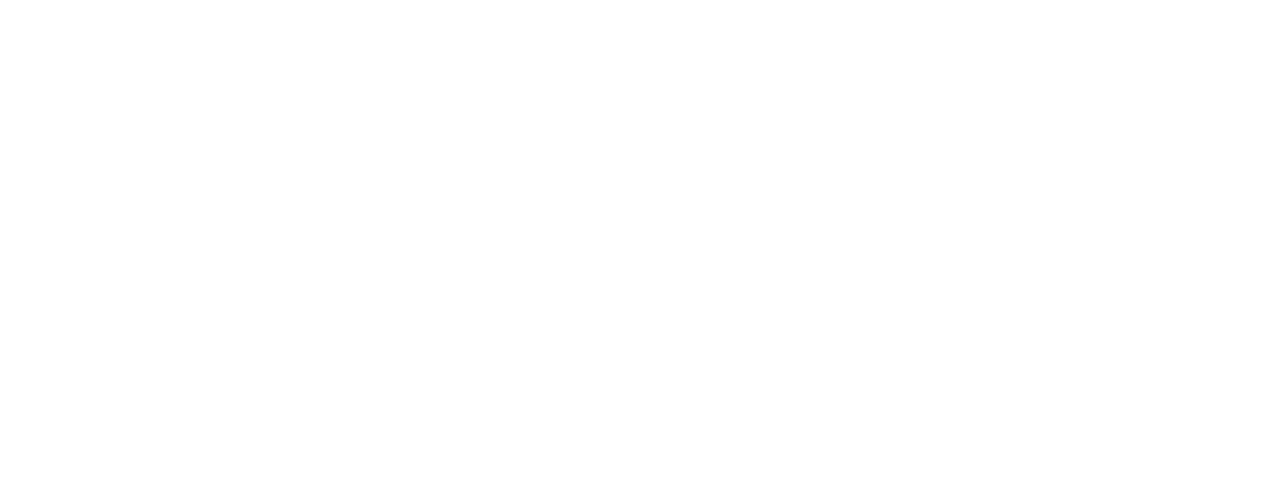
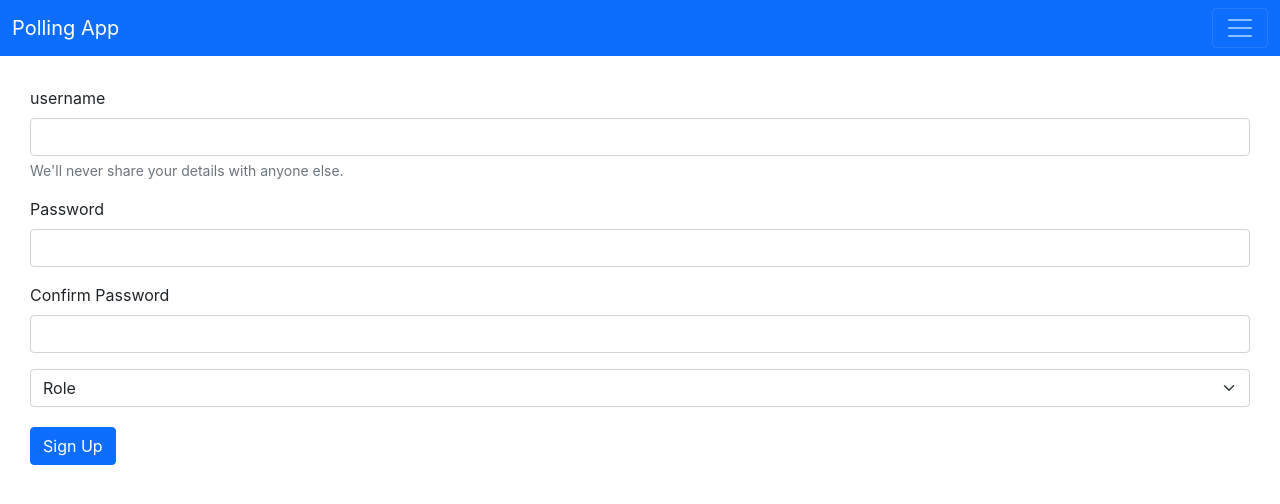
Before and after one commit to poojagautamcoder/redux-saga-polling-app, a React (Create React App) app: page /SignUp in a window 1280 px wide. Before the commit this address had no page. Shown: the top 504 px of the page. Built offline with nearby package versions, Linux system fonts and the light colour scheme.

Commit message:
signUp-pagr-ui

```diff
--- a/src/App.css
+++ b/src/App.css
@@ -1,5 +1,8 @@
-.login-page{
+.Screen-page{
   padding-left: 30px;
   padding-right: 30px;
   margin-top: 30px;
 }
+.signup-btn{
+  margin-top: 20px;
+}
--- a/src/App.js
+++ b/src/App.js
@@ -4,6 +4,7 @@
 import LogIn from "./screens/login/LogIn";
 import DashBoard from "./screens/dashboard/DashBoard";
 import { BrowserRouter as Router, Routes, Route, Link } from "react-router-dom";
+import SignUp from "./screens/signUp/SignUp";
 function App() {
   return (
     <React.Fragment>
@@ -11,6 +12,7 @@
         <Routes>
           <Route exact path="/" element={<LogIn />}></Route>
           <Route exact path="/DashBoard" element={<DashBoard />}></Route>
+          <Route exact path="/SignUp" element={<SignUp />}></Route>
         </Routes>
       </Router>
     </React.Fragment>
--- a/src/screens/login/LogIn.js
+++ b/src/screens/login/LogIn.js
@@ -23,7 +23,7 @@
   return (
     <div>
       <LoginNav />
-      <div className="login-page">
+      <div className="Screen-page">
         <h3>Log In</h3>
         <form onSubmit={handleSubmit}>
           <div class="mb-3">
@@ -53,7 +53,7 @@
               onChange={(e) => setPassword(e.target.value)}
             />
           </div>
-          <button type="submit" className="btn btn-primary">
+          <button type="submit" className="btn btn-primary ">
             Sign In
           </button>
         </form>
--- /dev/null
+++ b/src/screens/signUp/SignUp.js
@@ -0,0 +1,50 @@
+import React from "react";
+import SignUpNav from "./SignUpNav";
+const SignUp = () => {
+  return (
+    <div>
+      <SignUpNav />
+      <div className="Screen-page">
+        <form>
+          <div class="mb-3">
+            <label class="form-label">username</label>
+            <input
+              type="text"
+              class="form-control"
+              aria-describedby="emailHelp"
+            />
+            <div class="form-text">
+              We'll never share your details with anyone else.
+            </div>
+          </div>
+          <div class="mb-3">
+            <label class="form-label">Password</label>
+            <input
+              type="password"
+              class="form-control"
+              id="exampleInputPassword1"
+            />
+          </div>
+          <div class="mb-3">
+            <label class="form-label">Confirm Password</label>
+            <input
+              type="password"
+              class="form-control"
+              id="exampleInputPassword1"
+            />
+          </div>
+          <select class="form-select" aria-label="Default select example">
+            <option selected>Role</option>
+            <option value="1">guest</option>
+            <option value="2">admin</option>
+          </select>
+          <button type="submit" class="btn btn-primary signup-btn">
+            Sign Up
+          </button>
+        </form>
+      </div>
+    </div>
+  );
+};
+
+export default SignUp;
--- /dev/null
+++ b/src/screens/signUp/SignUpNav.js
@@ -0,0 +1,38 @@
+import React from "react";
+
+const SignUpNav = () => {
+  return (
+    <div>
+      <nav class="navbar navbar-dark bg-primary">
+        <div class="container-fluid">
+          <a class="navbar-brand" href="#">
+            Polling App
+          </a>
+          <button
+            class="navbar-toggler"
+            type="button"
+            data-bs-toggle="collapse"
+            data-bs-target="#navbarNavAltMarkup"
+            aria-controls="navbarNavAltMarkup"
+            aria-expanded="false"
+            aria-label="Toggle navigation"
+          >
+            <span class="navbar-toggler-icon"></span>
+          </button>
+          <div class="collapse navbar-collapse" id="navbarNavAltMarkup">
+            <div class="navbar-nav">
+              <a class="nav-link active" aria-current="page" href="#">
+                LogIn
+              </a>
+              <a class="nav-link" href="#">
+                DashBoard
+              </a>
+            </div>
+          </div>
+        </div>
+      </nav>
+    </div>
+  );
+};
+
+export default SignUpNav;
```
